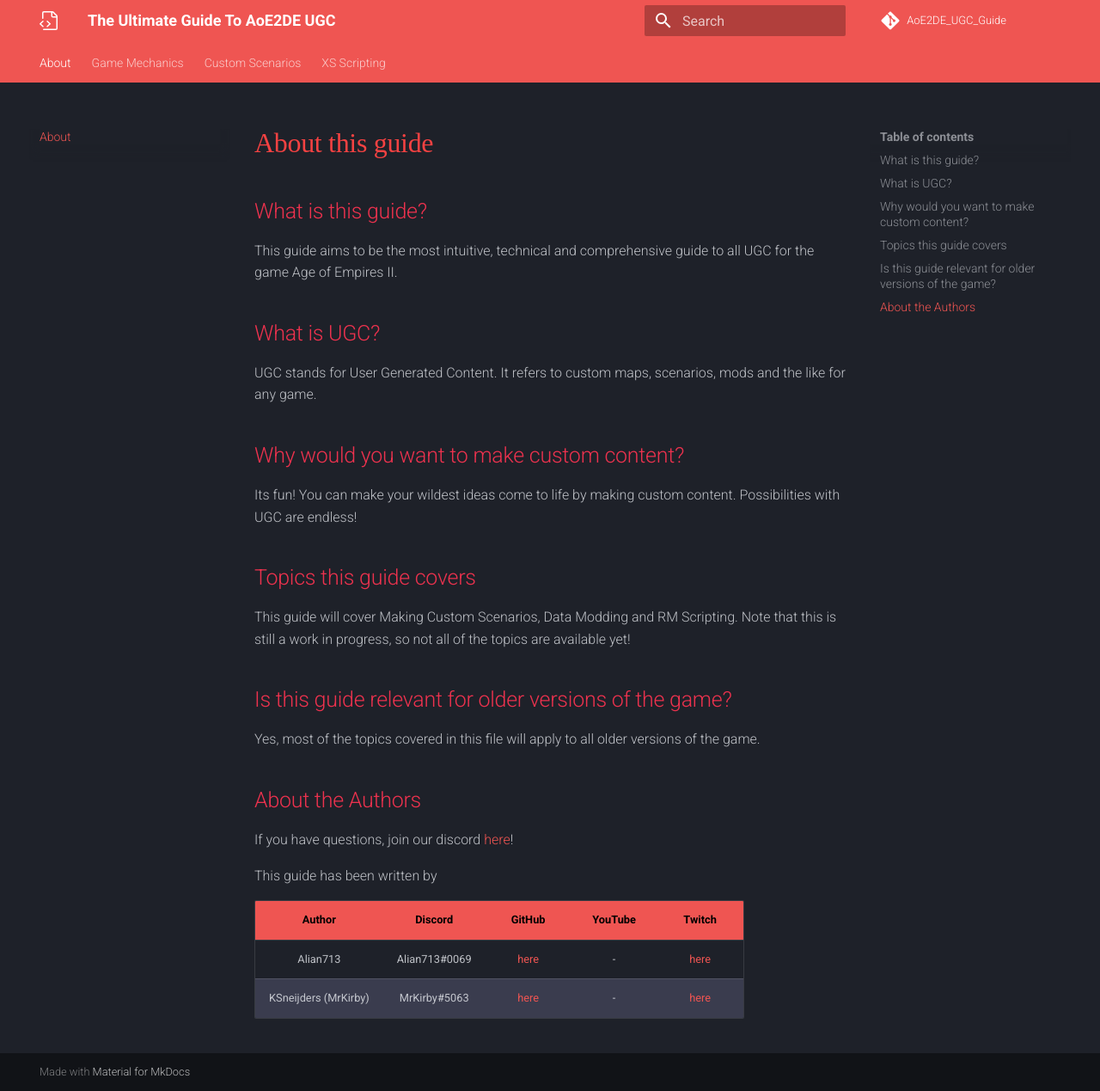
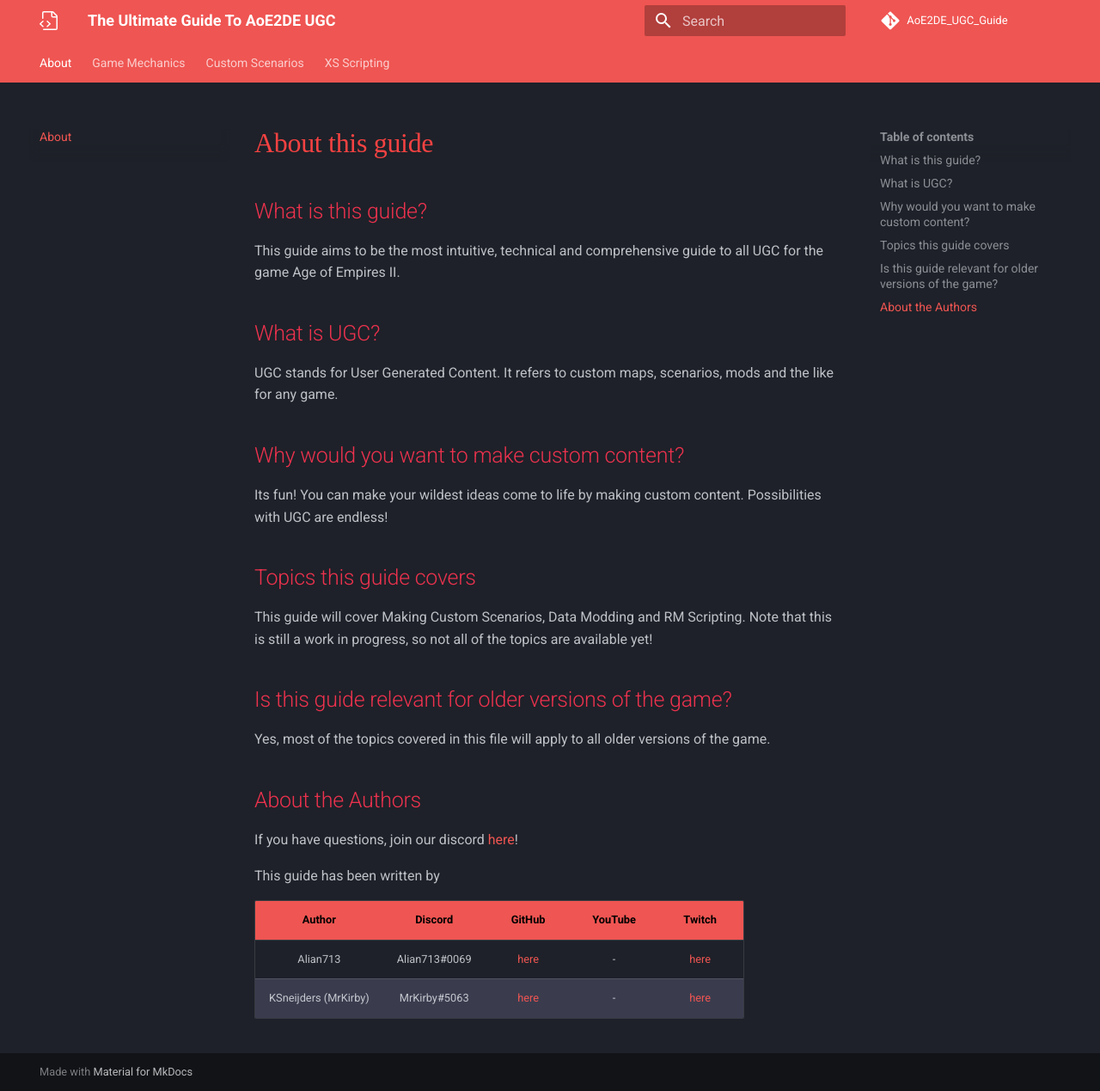
Before and after one commit to Divy1211/AoE2DE_UGC_Guide, an MkDocs documentation site: the page built from docs/index.md, in a window 1280 px wide and 1269 px high. Shown: the whole window at 86% size. Built offline with MkDocs 1.6.1 and Material for MkDocs 9.7.7, drawn with Linux system fonts in a browser that asks for light colours; comment, search, counter and statistics services are not loaded.

Commit message:
Allow bold text

```diff
--- a/docs/style.css
+++ b/docs/style.css
@@ -25,14 +25,6 @@
      background-color: burlywood;
      color: #000000 !important;
 } */
-
-body {
-     font-weight: 200;
-     /* background: url("imgs/test.jpg");
-     background-size: cover;
-     background-color: burlywood;
-     color: #000000; */
-}
 
 tr:nth-child(even) {
      background-color: #3a3c4e !important;
```
